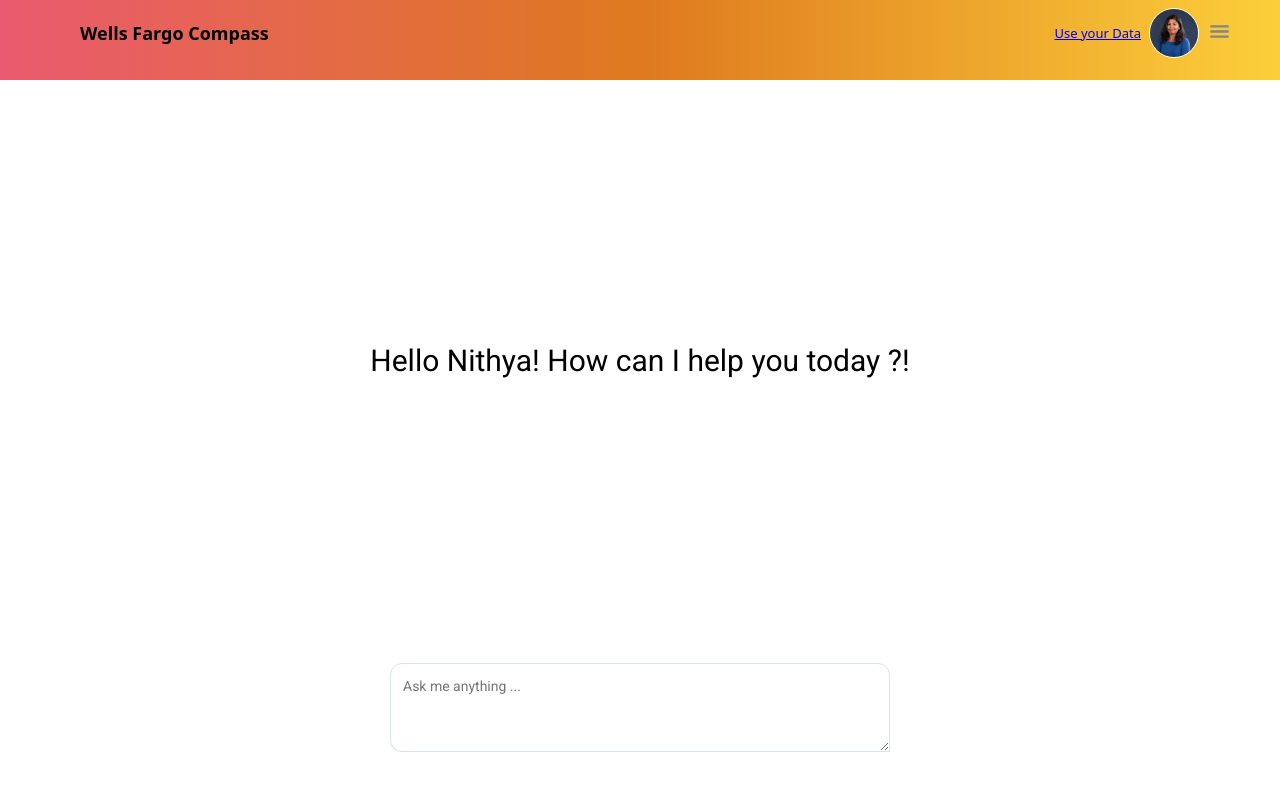
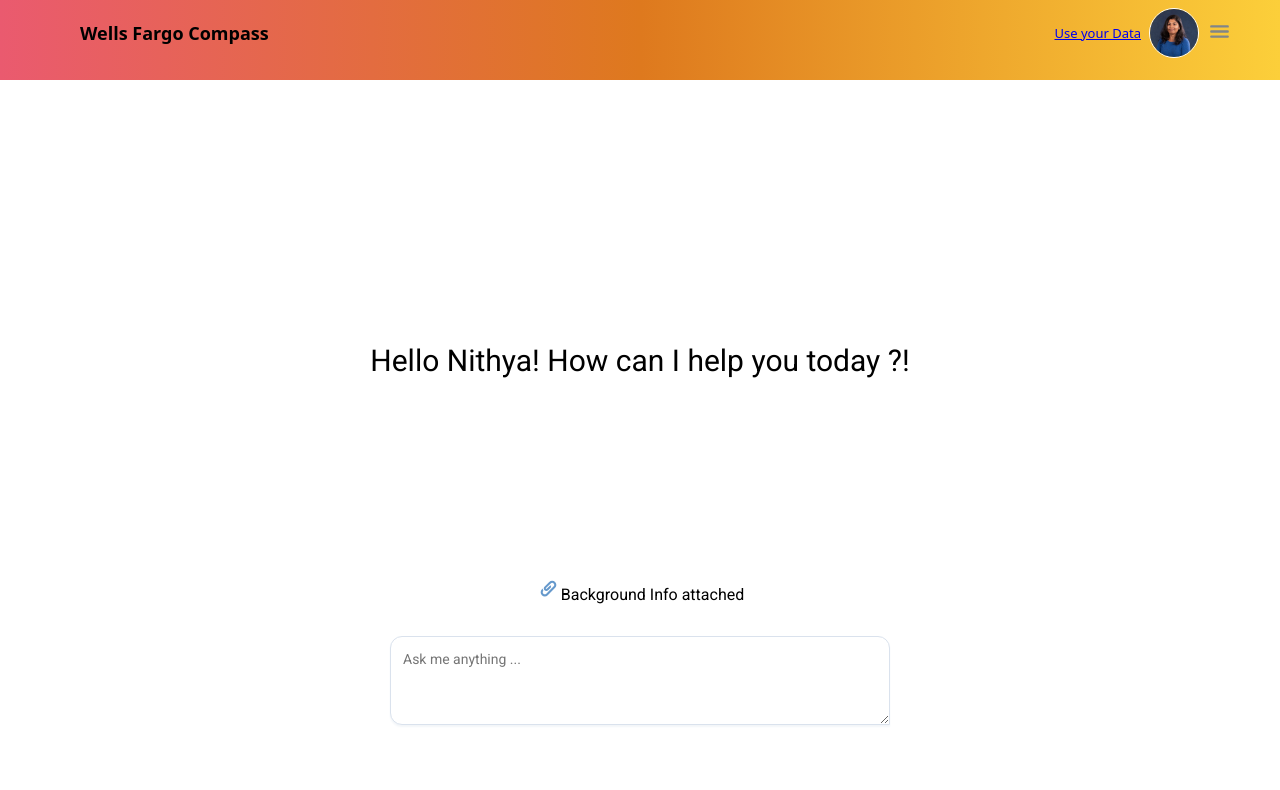
Before and after one commit to nithyavanig/compassbot, a React app in the folder searchui/: page / in a window 1280 px wide. Shown: the top 790 px of the page. Built offline with nearby package versions, Linux system fonts and the light colour scheme.

Commit message:
(feat) : upload changes

```diff
--- a/searchui/src/ChatBoxContainer.jsx
+++ b/searchui/src/ChatBoxContainer.jsx
@@ -1,6 +1,7 @@
 import React, { useState } from "react";
 import { TextareaAutosize as BaseTextareaAutosize } from "@mui/base/TextareaAutosize";
 import { styled } from "@mui/system";
+import { TiAttachment } from "react-icons/ti";
 // @ts-ignore
 import enterIcon from "../assets/right-chevron.png";
 import { sampleResponse } from "./response";
@@ -77,6 +78,7 @@ export const ChatBoxContainer = (props) => {
   const [allResponses, setAllResponses] = useState([]);
   const [isFirstRender, setFirstRender] = useState(true);
   const [loading, setLoading] = useState(false);
+  const [isBackgroundAttached, setBackgroundAttached] = useState(true);
 
   const handleValueChange = (event) => {
     setFocused(true);
@@ -127,6 +129,14 @@ export const ChatBoxContainer = (props) => {
       )}
       {!loading && (
         <div className="prompt-container">
+          {isBackgroundAttached && (
+            <div>
+              <TiAttachment size={25} color={"#6699CC"} />
+              Background Info attached
+            </div>
+          )}
+          <div className="prompt-cont-area">
+            <div>
               <Textarea
                 aria-label="empty textarea"
                 placeholder="Ask me anything ..."
@@ -134,12 +144,14 @@ export const ChatBoxContainer = (props) => {
                 maxRows={10}
                 onChange={handleValueChange}
               />
+            </div>
             {isFocused && currentPrompt?.length > 0 && (
               <div onClick={callSearchAPI}>
                 {/* <img src={enterIcon} width="20" height="20"></img> */}
                 <FaCircleChevronRight color={"#3399FF"} size={25} />
               </div>
             )}
+          </div>
         </div>
       )}
       {loading && (
--- a/searchui/src/UploadData.jsx
+++ b/searchui/src/UploadData.jsx
@@ -1,4 +1,4 @@
-import React from "react";
+import React, { useState } from "react";
 import { Header } from "./Header";
 import { mockUser } from "./HomePage";
 import { TextareaAutosize as BaseTextareaAutosize } from "@mui/base";
@@ -111,6 +111,17 @@ const Button = styled(BaseButton)(
 );
 
 export const UploadData = () => {
+  const [uploadedFiles, setUploadedFiles] = useState([]);
+  const handleFileChange = (event) => {
+    const files = event.target.files;
+    const filesArray = Array.from(files);
+    setUploadedFiles((prevFiles) => [...prevFiles, ...filesArray]);
+  };
+
+  const handleButtonClick = () => {
+    document.getElementById("fileInput").click();
+  };
+
   return (
     <div>
       <Header user={mockUser} />
@@ -125,13 +136,35 @@ export const UploadData = () => {
         </div>
         <div>
           {/* <span>Upload pdfs</span> */}
-          <TextareaAutosize
+          <Button onClick={handleButtonClick}>Upload Pdfs here</Button>
+          <input
+            type="file"
+            id="fileInput"
+            accept="application/pdf"
+            style={{ display: "none" }}
+            onChange={handleFileChange}
+            multiple
+          />
+          {/* <TextareaAutosize
             aria-label="empty textarea"
             placeholder="Upload your pdfs here"
-          />
+          /> */}
+          <div>
+            {uploadedFiles.map((file, index) => (
+              <div key={index} style={{ margin: "10px 0" }}>
+                <p>{file.name}</p>
+                {/* <embed
+                  src={URL.createObjectURL(file)}
+                  type="application/pdf"
+                  width="100%"
+                  height="500px"
+                /> */}
+              </div>
+            ))}
+          </div>
         </div>
         <div>
-          <Button>Save</Button>
+          <Button>Save and GoBack to chat</Button>
         </div>
       </div>
     </div>
--- a/searchui/src/main.css
+++ b/searchui/src/main.css
@@ -37,10 +37,24 @@ body {
   width: 100%; */
   position: absolute;
   bottom: 3rem;
-  height: 20%;
+  height: 25%;
   left: 0px;
   right: 0px;
   overflow: hidden;
+
+  display: flex;
+  flex-direction: column;
+  justify-content: center;
+  align-items: center;
+  row-gap: 2rem;
+}
+
+.prompt-cont-area {
+  display: flex;
+  flex-direction: row;
+  column-gap: 2rem;
+  justify-content: center;
+  align-items: center;
 }
 
 .user-prompt-box {
```
Lines whose indentation alone changed are shown as unchanged.
